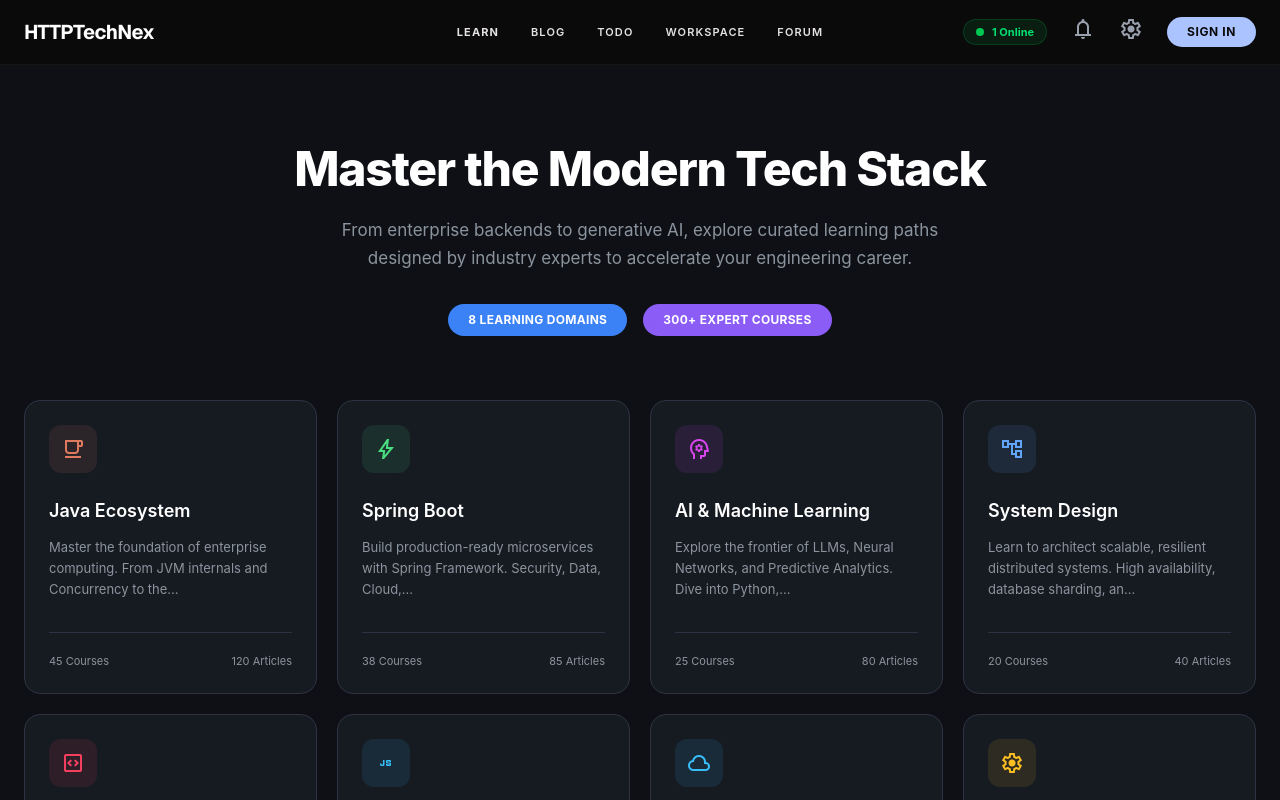
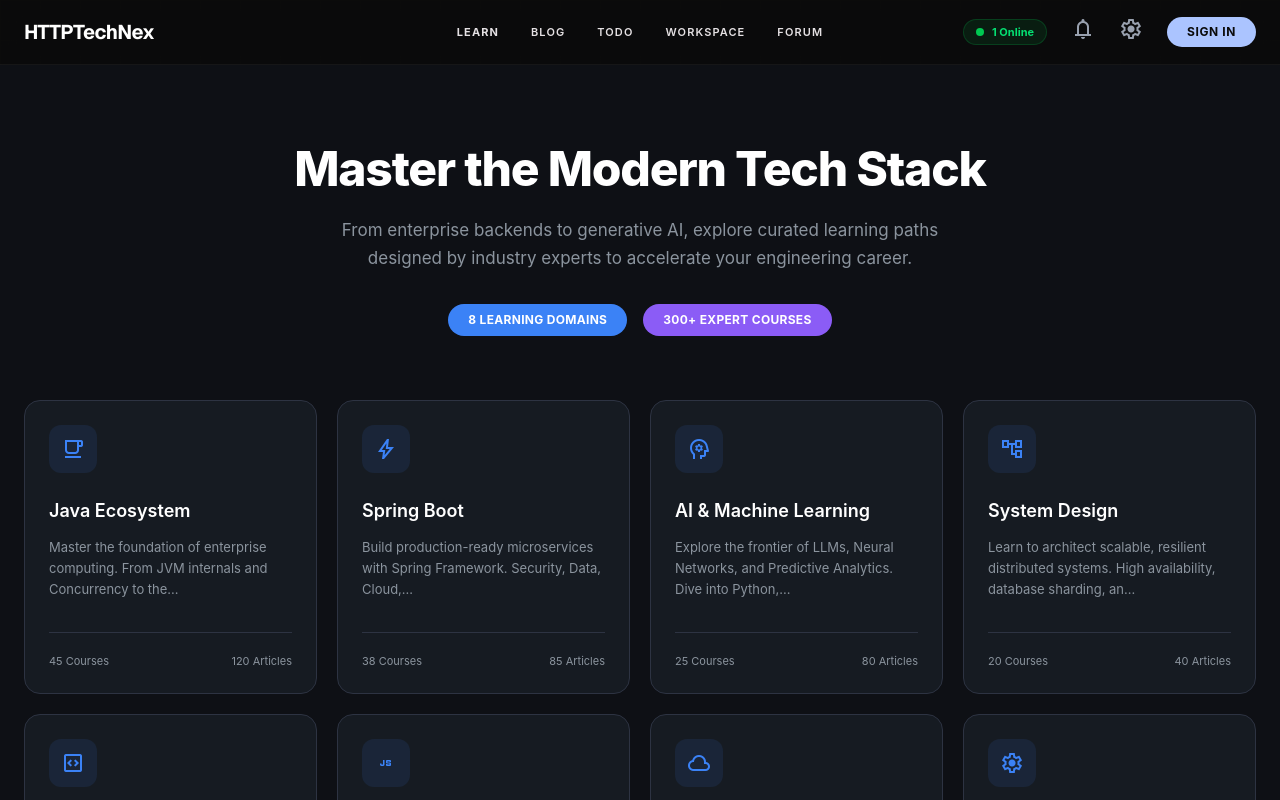
Before and after one commit to Blog-Webs/blog-website, a React (Vite) app in the folder client/: page /learn in a window 1280 px wide. Shown: the top 800 px of the page. Built offline with nearby package versions, Linux system fonts and the light colour scheme; no server answers.

Commit message:
feat: wire LearnHome page to dynamically load tracks from database subjects

```diff
--- a/client/src/modules/learn/pages/LearnHome.jsx
+++ b/client/src/modules/learn/pages/LearnHome.jsx
@@ -1,7 +1,25 @@
+import { useEffect, useState } from 'react';
 import { Link } from 'react-router-dom';
 import { ArrowRight } from 'lucide-react';
+import { contentApi } from '../api/content';
 
 const LearnHome = () => {
+  const [subjects, setSubjects] = useState([]);
+  const [loading, setLoading] = useState(true);
+
+  useEffect(() => {
+    contentApi.getSubjects()
+      .then(({ data }) => {
+        setSubjects(data.subjects || []);
+      })
+      .catch((err) => {
+        console.error('Failed to fetch subjects:', err);
+      })
+      .finally(() => {
+        setLoading(false);
+      });
+  }, []);
+
   const tracks = [
     {
       id: 'java',
@@ -116,30 +134,47 @@ const LearnHome = () => {
 
       {/* Grid */}
       <div className="grid grid-cols-1 md:grid-cols-2 lg:grid-cols-4 gap-5 mb-24 w-full">
-        {tracks.map((track) => (
+        {(subjects.length > 0 ? subjects : tracks).map((track) => {
+          const isDbSubject = !track.id;
+          const linkPath = isDbSubject ? `/learn/${track.slug}` : track.link;
+          const title = isDbSubject ? track.name : track.title;
+          const desc = track.description;
+          const icon = track.icon || 'book';
+          const accentColor = track.color || '#3B82F6';
+
+          return (
             <Link
-            key={track.id}
-            to={track.link}
-            className="flex flex-col bg-[#161B22] border border-[#2D3342] rounded-2xl p-6 hover:border-[#4375FF] hover:-translate-y-1 transition-all duration-300 group"
+              key={track._id || track.id}
+              to={linkPath}
+              className="flex flex-col bg-[#161B22] border border-[#2D3342] rounded-2xl p-6 hover:-translate-y-1 transition-all duration-300 group text-left"
+              style={{ borderColor: '#2D3342' }}
+              onMouseEnter={(e) => { e.currentTarget.style.borderColor = accentColor; }}
+              onMouseLeave={(e) => { e.currentTarget.style.borderColor = '#2D3342'; }}
             >
-            <div className={`w-12 h-12 rounded-xl flex items-center justify-center mb-6 ${track.iconBg}`}>
-              <span className={`material-symbols-outlined text-[24px] ${track.iconColor}`}>{track.icon}</span>
+              <div
+                className="w-12 h-12 rounded-xl flex items-center justify-center mb-6"
+                style={{ backgroundColor: `${accentColor}1A` }}
+              >
+                <span className="material-symbols-outlined text-[24px]" style={{ color: accentColor }}>
+                  {icon}
+                </span>
               </div>
 
               <h3 className="text-lg font-semibold text-white mb-3">
-              {track.title}
+                {title}
               </h3>
 
               <p className="text-[#8B949E] text-[13px] leading-[1.6] mb-8 flex-grow">
-              {track.description}
+                {desc}
               </p>
 
               <div className="flex items-center justify-between mt-auto pt-5 text-[11px] text-[#8B949E] border-t border-[#2D3342]">
-              <span>{track.courses}</span>
-              <span>{track.articles}</span>
+                <span>{isDbSubject ? 'Full Roadmap' : track.courses}</span>
+                <span>{isDbSubject ? 'Interactive Chapters' : track.articles}</span>
               </div>
             </Link>
-        ))}
+          );
+        })}
       </div>
 
       {/* Bottom CTA */}
```
Lines whose indentation alone changed are shown as unchanged.
